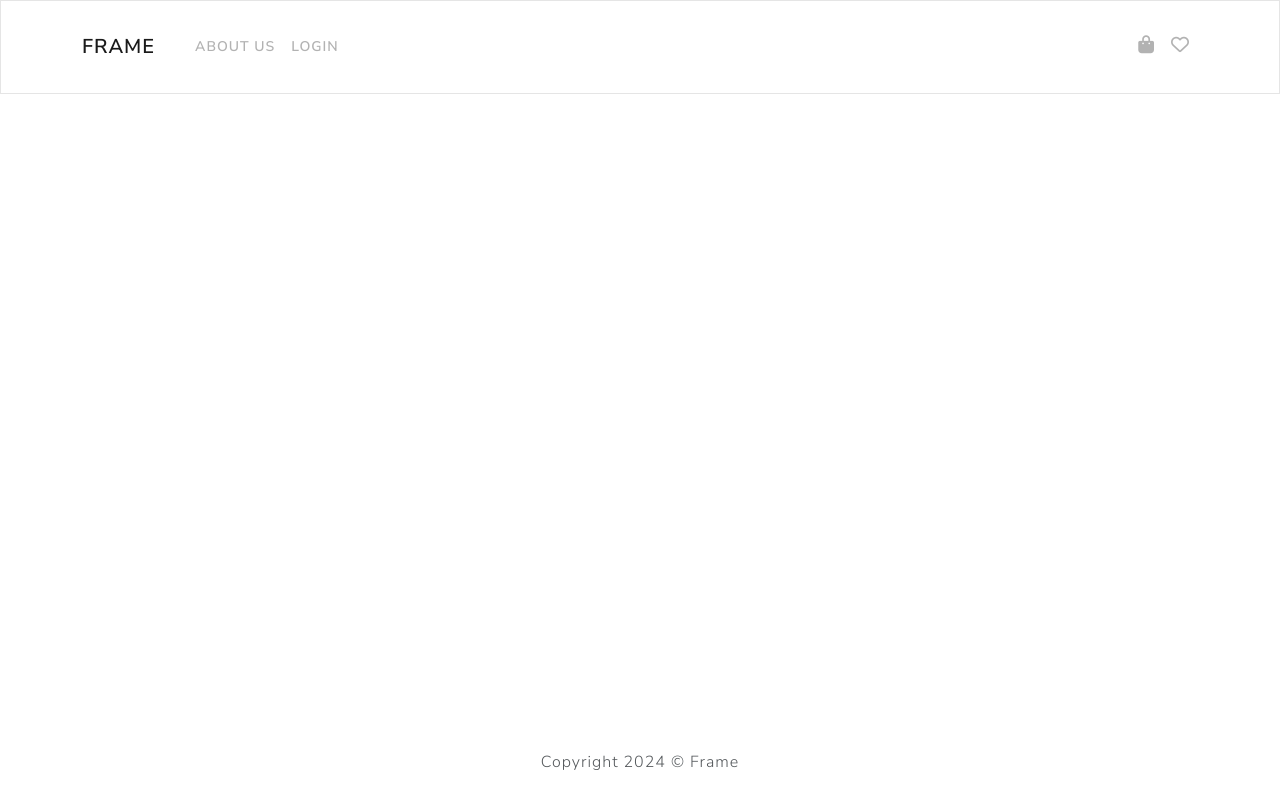
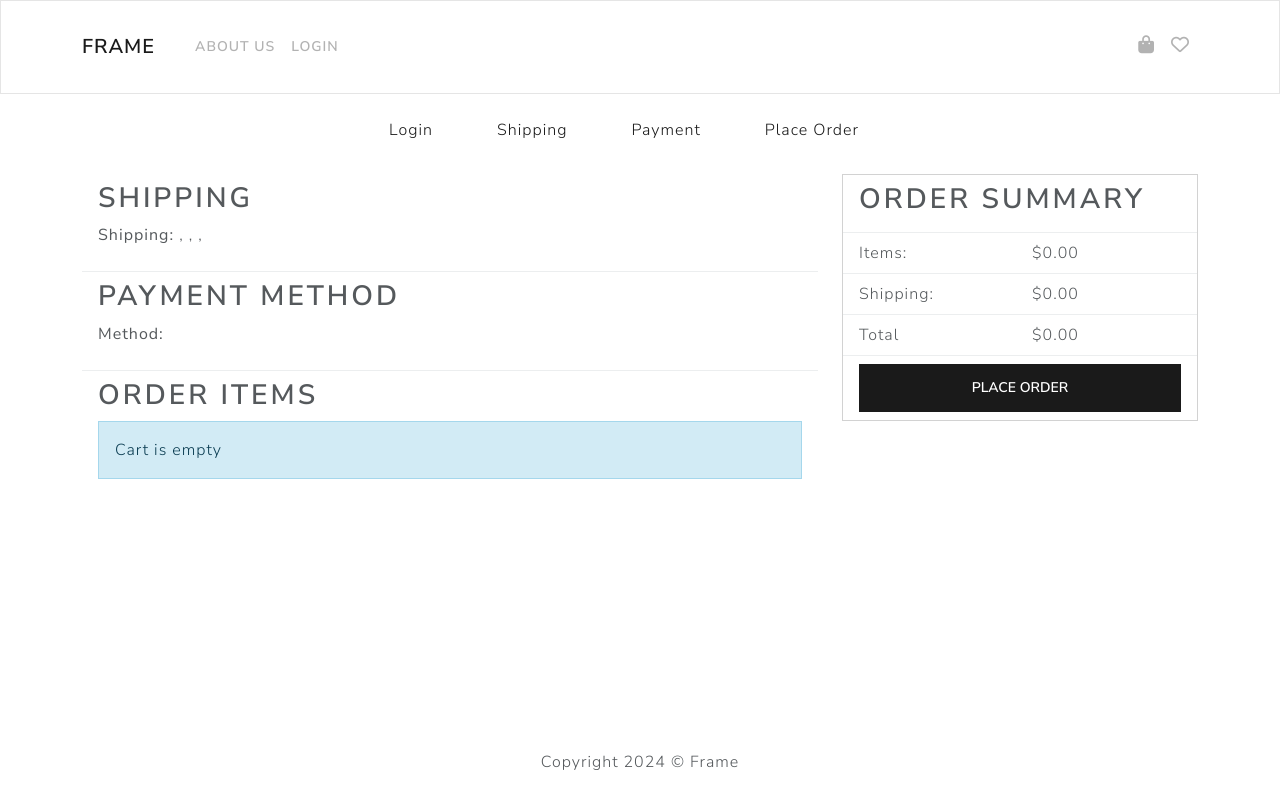
Before and after one commit to yankkvx/ecommerce-django-react, a React (Create React App) app in the folder frontend/: page /place-order in a window 1280 px wide. Built offline with nearby package versions, Linux system fonts and the light colour scheme.

Commit message:
feat: Create Place order screen
Created PlaceOrderScreen component to handle the finalization of orders
within the application.

```diff
--- a/frontend/src/App.js
+++ b/frontend/src/App.js
@@ -12,6 +12,7 @@ import RegisterScreen from "./screens/RegisterScreen";
 import ProfileScreen from "./screens/ProfileScreen";
 import ShippingScreen from "./screens/ShippingScreen";
 import PaymentScreen from "./screens/PaymentScreen";
+import PlaceOrderScreen from "./screens/PlaceOrderScreen";
 
 function App() {
     return (
@@ -48,6 +49,10 @@ function App() {
                                 path="/payment/"
                                 element={<PaymentScreen />}
                             />
+                            <Route
+                                path="place-order/"
+                                element={<PlaceOrderScreen />}
+                            />
                         </Routes>
                     </Container>
                 </main>
--- /dev/null
+++ b/frontend/src/screens/PlaceOrderScreen.js
@@ -0,0 +1,138 @@
+import React, { useState, useEffect } from "react";
+import { useLocation, useNavigate } from "react-router-dom";
+import {
+    Row,
+    Col,
+    Button,
+    ListGroup,
+    Image,
+    Card,
+    ListGroupItem,
+} from "react-bootstrap";
+import { Link } from "react-router-dom";
+import { useDispatch, useSelector } from "react-redux";
+import FormContainer from "../components/FormContainer";
+import Message from "../components/Message";
+import Checkout from "../components/Checkout";
+import Product from "../components/Product";
+
+function PlaceOrderScreen() {
+    const cart = useSelector((state) => state.cart);
+
+    cart.items_price = cart.cartItems.reduce((acc, item) => acc + item.price * item.quantity, 0).toFixed(2);
+    cart.shipping_price = (cart.items_price > 500 ? 0 : cart.items_price * 0.01).toFixed(2);
+    cart.total_price = (Number(cart.items_price) + Number(cart.shipping_price)).toFixed(2);
+
+    const placeOrder = () => {
+        console.log("Place order");
+    };
+    return (
+        <div>
+            <Checkout step1 step2 step3 step4 />
+            <Row>
+                <Col md={8}>
+                    <ListGroup variant="flush">
+                        <ListGroup.Item>
+                            <h2>Shipping</h2>
+                            <p>
+                                <strong>Shipping: </strong>
+                                {cart.shippingAddress.address},{" "}
+                                {cart.shippingAddress.city},{" "}
+                                {cart.shippingAddress.postal_code},{" "}
+                                {cart.shippingAddress.country}
+                            </p>
+                        </ListGroup.Item>
+                        <ListGroup.Item>
+                            <h2>Payment Method</h2>
+                            <p>
+                                <strong>Method: </strong>
+                                {cart.paymentMethod}
+                            </p>
+                        </ListGroup.Item>
+                        <ListGroup.Item>
+                            <h2>Order Items</h2>
+                            {cart.cartItems.length === 0 ? (
+                                <Message variant="info">Cart is empty</Message>
+                            ) : (
+                                <ListGroup variant="flush">
+                                    {cart.cartItems.map((item, id) => (
+                                        <ListGroup.Item key={id}>
+                                            <Row>
+                                                <Col md={1}>
+                                                    <Link
+                                                        to={`/products/${item.product}`}
+                                                    >
+                                                        <Image
+                                                            src={item.image}
+                                                            alt={item.name}
+                                                            fluid
+                                                            rounded
+                                                        />
+                                                    </Link>
+                                                </Col>
+                                                <Col>
+                                                    <Link
+                                                        to={`/products/${item.product}`}
+                                                    >
+                                                        {item.name}
+                                                    </Link>
+                                                </Col>
+                                                <Col>
+                                                    {item.quantity} x $
+                                                    {item.price} = $
+                                                    {(
+                                                        item.quantity *
+                                                        item.price
+                                                    ).toFixed(2)}
+                                                </Col>
+                                            </Row>
+                                        </ListGroup.Item>
+                                    ))}
+                                </ListGroup>
+                            )}
+                        </ListGroup.Item>
+                    </ListGroup>
+                </Col>
+                <Col md={4}>
+                    <Card>
+                        <ListGroup variant="flush">
+                            <ListGroup.Item>
+                                <h2>Order Summary</h2>
+                            </ListGroup.Item>
+                            <ListGroup.Item>
+                                <Row>
+                                    <Col>Items: </Col>
+                                    <Col>${cart.items_price}</Col>
+                                </Row>
+                            </ListGroup.Item>
+                            <ListGroup.Item>
+                                <Row>
+                                    <Col>Shipping: </Col>
+                                    <Col>${cart.shipping_price}</Col>
+                                </Row>
+                            </ListGroup.Item>
+                            <ListGroup.Item>
+                                <Row>
+                                    <Col>Total</Col>
+                                    <Col>${cart.total_price}</Col>
+                                </Row>
+                            </ListGroup.Item>
+                            <ListGroup.Item>
+                                <Button
+                                    type="button"
+                                    className="w-100"
+                                    disabled={cart.cartItems === 0}
+                                    onClick={placeOrder}
+                                >
+                                    Place order
+                                </Button>
+                            </ListGroup.Item>
+                        </ListGroup>
+                    </Card>
+                </Col>
+            </Row>
+        </div>
+    );
+}
+
+export default PlaceOrderScreen;
```
